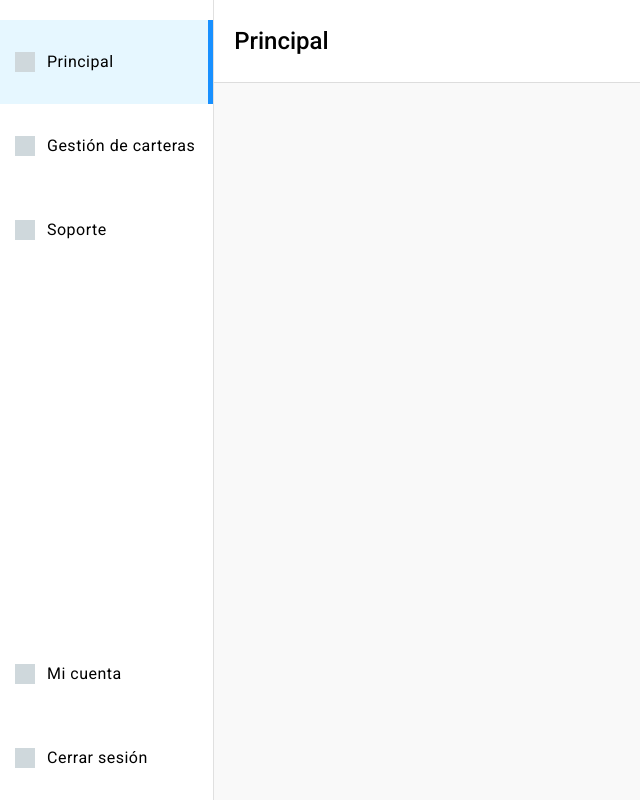
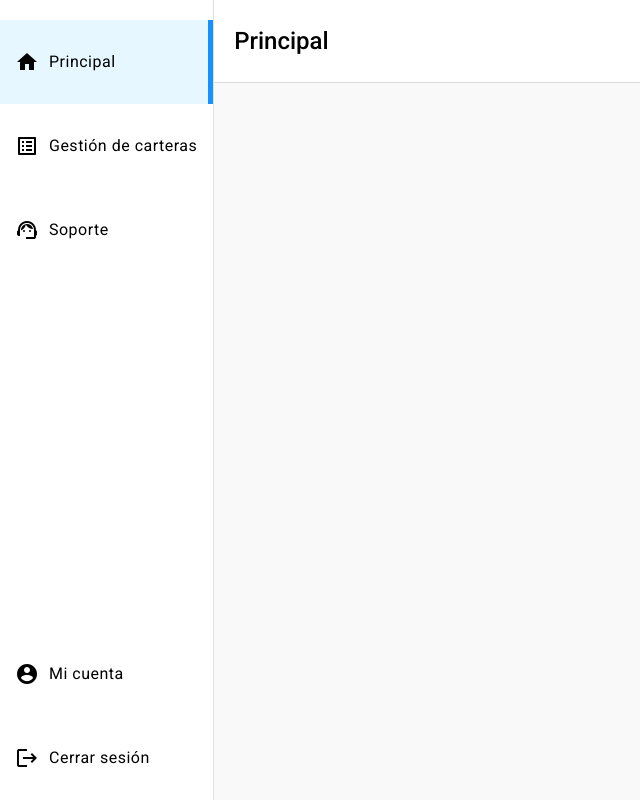
Before and after one commit to juan-caut/Finanzas-FrontOFFICE, an Angular app: page /home in a window 1280 px wide. Shown: the whole page, without its empty margins (0-640 px from the left). Built offline with nearby package versions, Linux system fonts and the light colour scheme; sample sign-in values are in the browser's storage.

Commit message:
som icons

```diff
--- a/src/app/pages/component/letras/letras.component.css
+++ b/src/app/pages/component/letras/letras.component.css
@@ -378,11 +378,11 @@ width: 240px;
   color: #242424; /* Color al hacer hover */
 }
 
-
 .registrar-data-desc {
   display: flex;
-  justify-content: space-between;
+  justify-content: flex-end;
   align-items: center;
+  gap:20px;
   padding: 15px 20px;
 
 }
--- a/src/app/pages/tabpanel/tabpanel.component.css
+++ b/src/app/pages/tabpanel/tabpanel.component.css
@@ -57,3 +57,8 @@
   height: 100%;
   width: 100%;
 }
+
+.mat-icon{
+  padding-right: 10px;
+
+}
--- a/src/app/pages/tabpanel/tabpanel.component.html
+++ b/src/app/pages/tabpanel/tabpanel.component.html
@@ -8,8 +8,10 @@
           [class.active]="status === selectedStatus"
           (click)="selectStatus(status)"
         >
-          <i class="icon"></i>
-          {{ status }}
+        <mat-icon *ngIf="status=='Soporte'">support_agent</mat-icon> <!-- Icono de ejemplo -->
+        <mat-icon *ngIf="status=='Principal'">home</mat-icon> <!-- Icono de ejemplo -->
+        <mat-icon *ngIf="status=='Gestión de carteras'">list_alt</mat-icon> <!-- Icono de ejemplo -->
+        {{ status }}
         </li>
       </div>
       <div>
@@ -19,7 +21,8 @@
           (click)="selectStatus(botuse)"
 
         >
-          <i class="icon"></i>
+        <mat-icon *ngIf="botuse=='Cerrar sesión'">logout</mat-icon> <!-- Icono de ejemplo -->
+        <mat-icon *ngIf="botuse=='Mi cuenta'">account_circle</mat-icon> <!-- Icono de ejemplo -->
           {{ botuse }}
         </li>
       </div>
```
